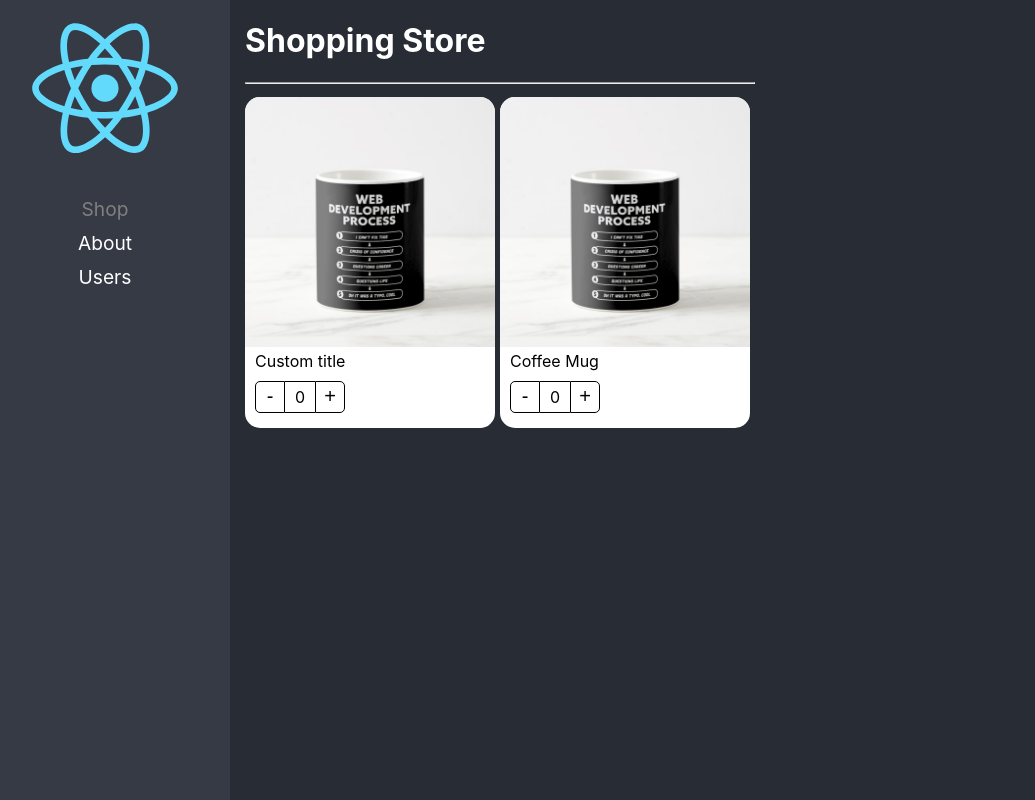
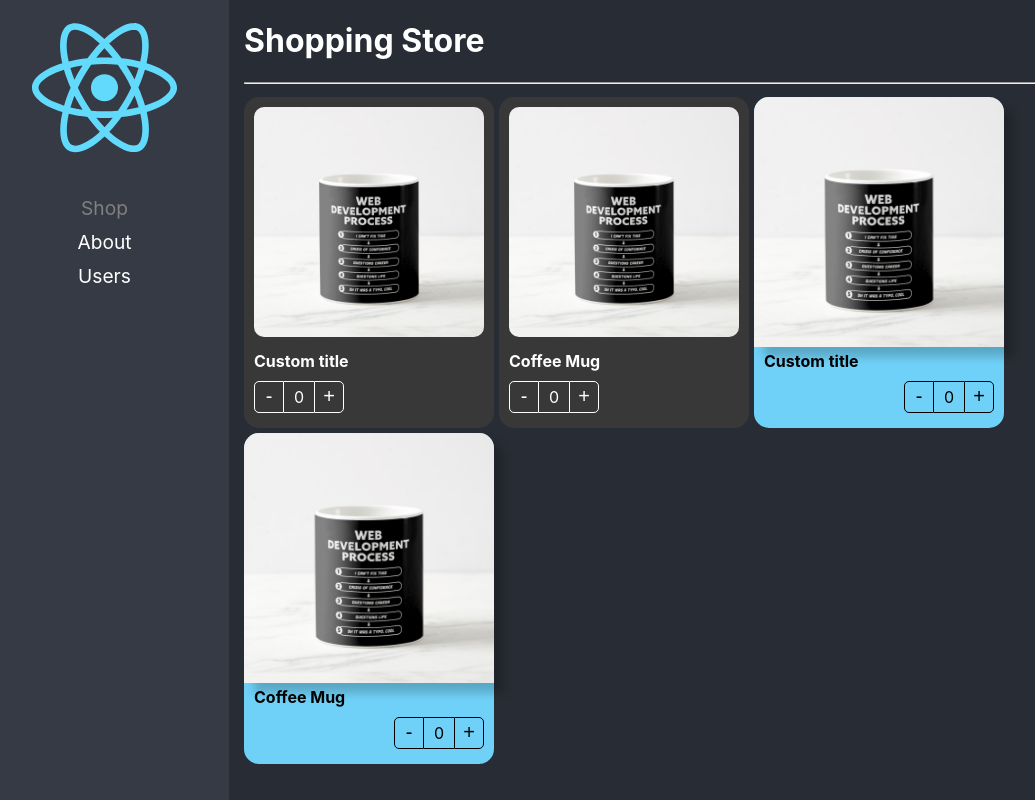
Before and after one commit to cdfornari/react-templates, a React (Create React App) app: page /home in a window 1280 px wide. Shown: the whole page, without its empty margins (20-1055 px from the left). Built offline with nearby package versions, Linux system fonts and the light colour scheme.

Commit message:
Extended styles + comp. compound

```diff
--- a/src/component-patterns/components/ProductButtons.tsx
+++ b/src/component-patterns/components/ProductButtons.tsx
@@ -1,11 +1,16 @@
-import { useContext } from "react";
+import { CSSProperties, useContext } from "react";
 import { ProductContext } from './ProductCard';
 import styles from '../styles/styles.module.css'
 
-export const ProductButtons = () => {
+export interface Props {
+    className?: string;
+    style?: CSSProperties;
+}
+
+export const ProductButtons = ({className,style}: Props) => {
     const {counter,increaseBy} = useContext(ProductContext);
     return (
-        <div className={styles.buttonsContainer}>
+        <div className={`${styles.buttonsContainer} ${className}`} style={style}>
             <button className={styles.buttonMinus} onClick={()=>increaseBy(-1)}>
                 -
             </button>
--- a/src/component-patterns/components/ProductCard.tsx
+++ b/src/component-patterns/components/ProductCard.tsx
@@ -1,15 +1,19 @@
-import { createContext } from 'react';
+import { createContext, CSSProperties, ReactElement } from 'react';
 import { useProduct } from '../hooks/useProduct';
-import { ProductContextProps, ProductCardProps } from '../interfaces/productInterfaces';
+import { Product, ProductContextProps } from '../interfaces/productInterfaces';
 import styles from '../styles/styles.module.css'
-import { ProductImage } from './ProductImage';
-import { ProductTitle } from './ProductTitle';
-import { ProductButtons } from './ProductButtons';
 
 export const ProductContext = createContext({} as ProductContextProps);
 const {Provider} = ProductContext;
 
-export const ProductCard = ({children,product}: ProductCardProps) => {
+export interface Props {
+    children?: ReactElement | ReactElement[];
+    className?: string;
+    product: Product;
+    style?: CSSProperties;
+}
+
+export const ProductCard = ({children,product,className,style}: Props) => {
     const {counter,increaseBy} = useProduct();
     return (
         <Provider value={{
@@ -17,7 +21,7 @@
             increaseBy,
             product
         }}>
-            <div className={styles.productCard}>
+            <div className={`${styles.productCard} ${className}`} style={style}>
                 {children}
             </div>
         </Provider>
--- a/src/component-patterns/components/ProductImage.tsx
+++ b/src/component-patterns/components/ProductImage.tsx
@@ -1,15 +1,21 @@
-import { useContext } from "react";
+import { CSSProperties, useContext } from "react";
 import noImage from '../assets/no-image.jpg'
 import styles from '../styles/styles.module.css'
 import { ProductContext } from './ProductCard';
 
-export const ProductImage = ({img = ''}) => {
+export interface Props {
+    img?: string;
+    className?: string;
+    style?: CSSProperties;
+}
+
+export const ProductImage = ({img, className, style}: Props) => {
     const {product} = useContext(ProductContext);
     let imgToShow: string;
     if (img) imgToShow = img;
     else if (product.img) imgToShow = product.img;
     else imgToShow = noImage;
     return (
-        <img src={imgToShow} alt='Product' className={styles.productImg}/>
+        <img src={imgToShow} alt='Product' className={`${styles.productImg} ${className}`} style={style}/>
     )
 }
--- a/src/component-patterns/components/ProductTitle.tsx
+++ b/src/component-patterns/components/ProductTitle.tsx
@@ -1,10 +1,16 @@
-import { useContext } from 'react';
+import { CSSProperties, useContext } from 'react';
 import { ProductContext } from './ProductCard';
 import styles from '../styles/styles.module.css'
 
-export const ProductTitle = ({title}: {title?: string}) => {
+export interface Props {
+    className?: string
+    title?: string,
+    style?: CSSProperties;
+}
+
+export const ProductTitle = ({title,className,style}: Props) => {
     const {product} = useContext(ProductContext);
     return (
-        <span className={styles.productDescription}>{title ? title :product.title }</span>
+        <span className={`${styles.productDescription} ${className}`} style={style}>{title ? title :product.title }</span>
     )
 }
--- a/src/component-patterns/pages/ShoppingPage.tsx
+++ b/src/component-patterns/pages/ShoppingPage.tsx
@@ -1,4 +1,5 @@
 import { ProductButtons, ProductCard, ProductImage, ProductTitle } from "../components"
+import '../styles/custom-styles.css'
 
 const product = {
   id: '123',
@@ -15,16 +16,28 @@
           display: 'flex',
           flexWrap: 'wrap'
         }}>
-          <ProductCard product={product}>
-            <ProductImage />
-            <ProductTitle title='Custom title'/>
-            <ProductButtons />
+          <ProductCard product={product} className="bg-dark text-white">
+            <ProductImage className="custom-image" />
+            <ProductTitle title='Custom title' className="text-bold"/>
+            <ProductButtons className="custom-buttons"/>
           </ProductCard>
 
-          <ProductCard product={product}>
-            <ProductCard.Image />
-            <ProductCard.Title />
-            <ProductCard.Buttons />
+          <ProductCard product={product} className="bg-dark text-white">
+            <ProductCard.Image className="custom-image" />
+            <ProductCard.Title className="text-bold"/>
+            <ProductCard.Buttons className="custom-buttons"/>
+          </ProductCard>
+
+          <ProductCard product={product} style={{backgroundColor: '#70D1F8'}}>
+            <ProductImage style={{boxShadow: '10px 10px 10px rgba(0,0,0,0.2)'}}/>
+            <ProductTitle title='Custom title' style={{fontWeight: 'bold'}}/>
+            <ProductButtons style={{display: 'flex', justifyContent: 'end'}}/>
+          </ProductCard>
+
+          <ProductCard product={product} style={{backgroundColor: '#70D1F8'}}>
+            <ProductCard.Image style={{boxShadow: '10px 10px 10px rgba(0,0,0,0.2)'}}/>
+            <ProductCard.Title style={{fontWeight: 'bold'}}/>
+            <ProductCard.Buttons style={{display: 'flex', justifyContent: 'end'}}/>
           </ProductCard>
         </div>
     </div>
--- /dev/null
+++ b/src/component-patterns/styles/custom-styles.css
@@ -0,0 +1,22 @@
+.bg-dark{
+    background-color: rgb(56, 56, 56);
+}
+
+.text-white{
+    color: white;
+}
+
+.text-bold{
+    font-weight: bold;
+}
+
+.custom-image{
+    border-radius: 20px;
+    padding: 10px;
+    width: calc(100% - 20px);
+}
+
+.custom-buttons button, .custom-buttons div{
+    color: white;
+    border-color: white;
+}
```
Also changed, not shown: src/component-patterns/interfaces/productInterfaces.ts (+8 -10 lines).
